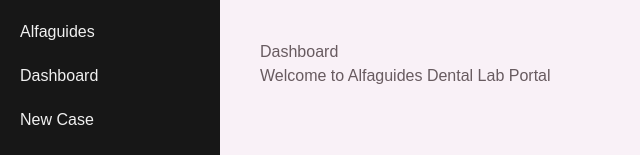
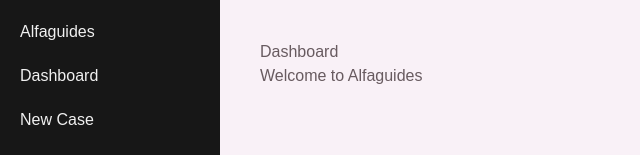
Before and after one commit to ramsismagdy/alfaguides-dashboard, a Next.js app: page / in a window 1280 px wide. Shown: the top 155 px of the page, without its empty margins (0-640 px from the left). Built offline with nearby package versions, Linux system fonts and the light colour scheme.

Commit message:
apply alfaguides color palette

```diff
--- a/app/page.js
+++ b/app/page.js
@@ -16,7 +16,7 @@
         color:"#685B60"
       }}>
         <h1>Dashboard</h1>
-        <p>Welcome to Alfaguides Dental Lab Portal</p>
+        <p>Welcome to Alfaguides</p>
       </div>
 
     </div>
```
